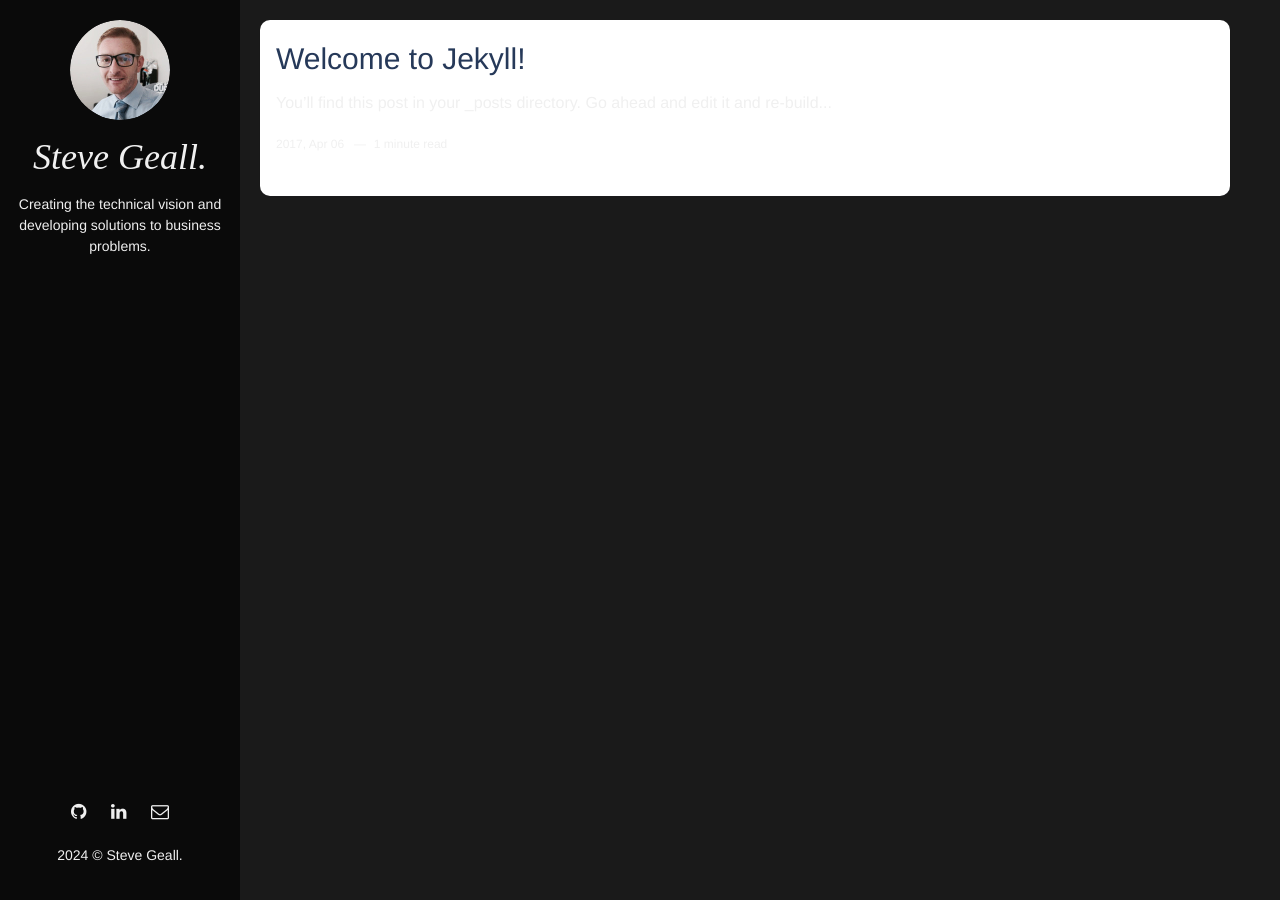
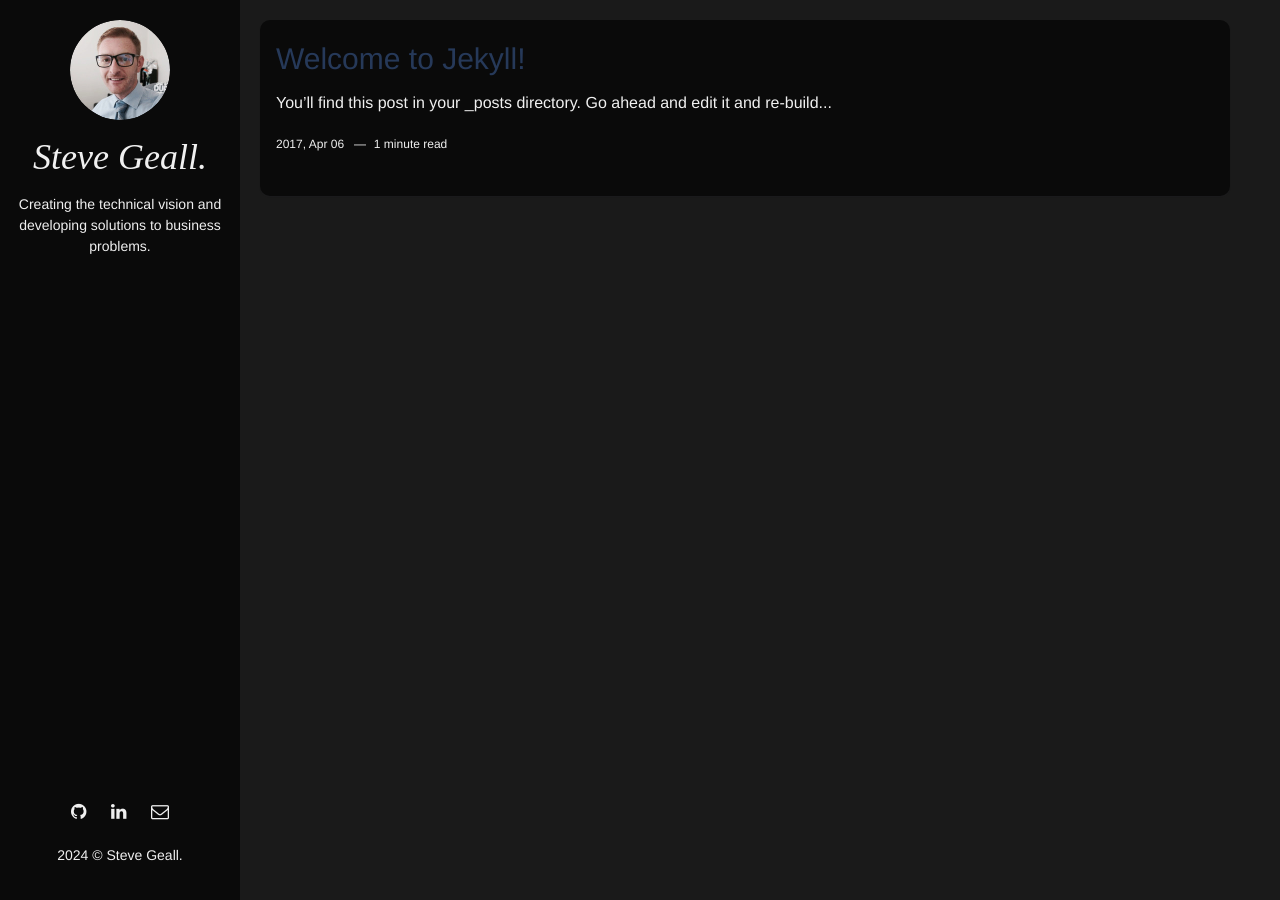
Before and after one commit to borough11/borough11.github.io, a Jekyll site: the page built from index.html, in a window 1280 px wide. Built offline with Jekyll 4.4.1, drawn with Linux system fonts in a browser that asks for light colours; the list of posts is cut into pages by our own code.

Commit message:
modified:   assets/css/main.css 	modified:   assets/css/scss/main.scss

```diff
--- a/assets/css/main.css
+++ b/assets/css/main.css
@@ -889,7 +889,7 @@ table tfoot td {
 }
 
 .post, .article-page {
-  background-color: #fff;
+  background-color: #0a0a0a;
 }
 
 ::-moz-selection {
--- a/assets/css/scss/main.scss
+++ b/assets/css/scss/main.scss
@@ -114,7 +114,7 @@ table tfoot td {
 }
 
 .post, .article-page {
-  background-color: #fff;
+  background-color: #0a0a0a;
 }
 
 ::-moz-selection {
```
